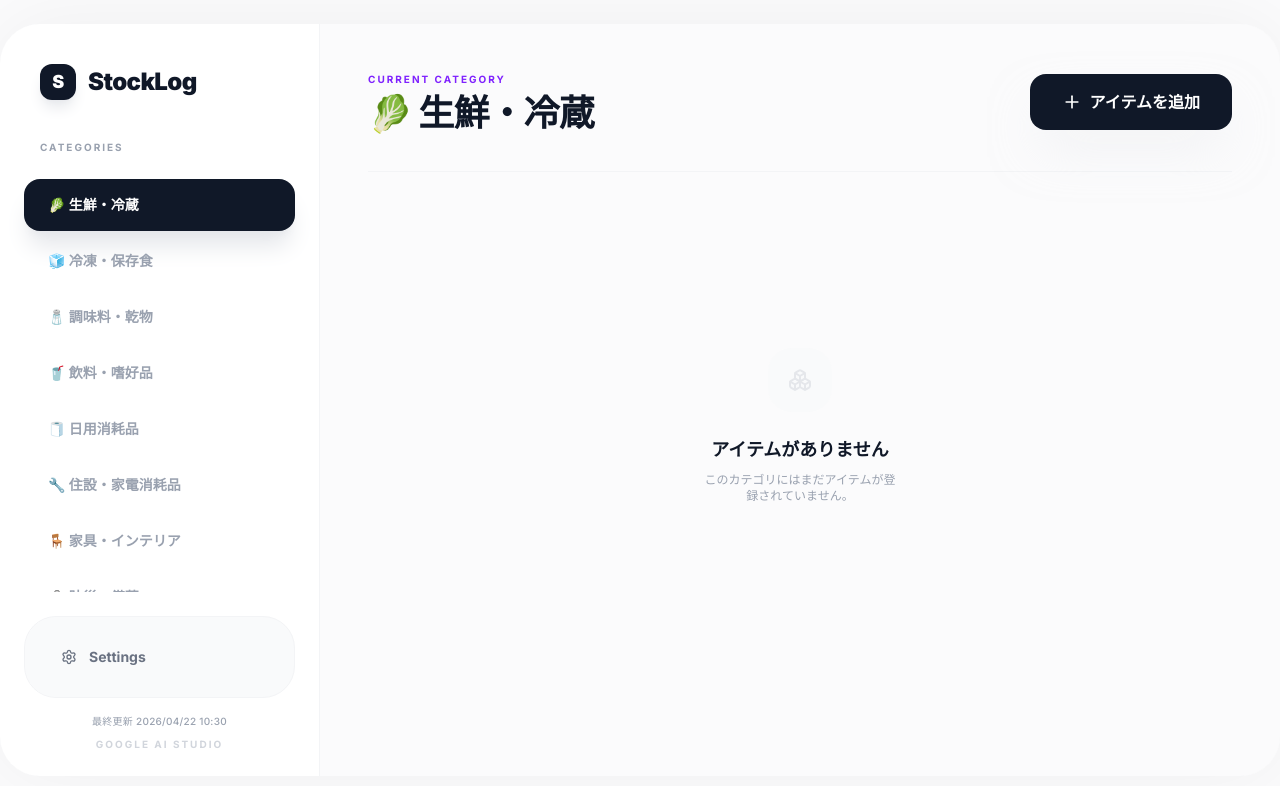
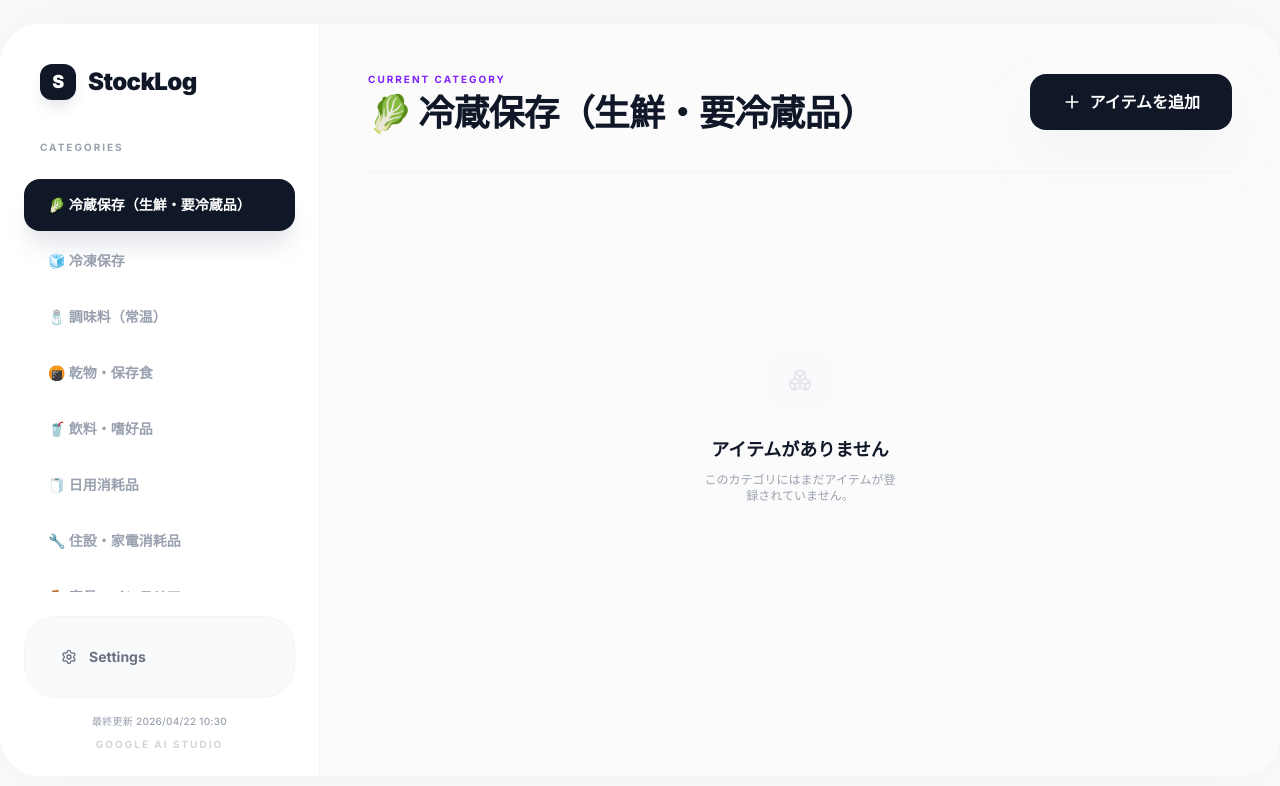
Before and after one commit to yanagi-jabee-28/StockLog, a React (Vite) app: page / in a window 1280 px wide. Shown: the top 786 px of the page. Built offline with nearby package versions, Linux system fonts and the light colour scheme.

Commit message:
feat: カテゴリ名を更新し、調味料カテゴリを追加

```diff
--- a/src/constants.ts
+++ b/src/constants.ts
@@ -3,6 +3,7 @@ import { ActivityType, Category } from './types';
 export const CATEGORY_IDS = {
   fresh: 'fresh',
   frozen: 'frozen',
+  seasoning: 'seasoning',
   pantry: 'pantry',
   beverage: 'beverage',
   daily: 'daily',
@@ -18,9 +19,10 @@ export const CATEGORY_IDS = {
 } as const;
 
 export const DEFAULT_CATEGORIES: Category[] = [
-  { id: CATEGORY_IDS.fresh, name: '🥬 生鮮・冷蔵' },
-  { id: CATEGORY_IDS.frozen, name: '🧊 冷凍・保存食' },
-  { id: CATEGORY_IDS.pantry, name: '🧂 調味料・乾物' },
+  { id: CATEGORY_IDS.fresh, name: '🥬 冷蔵保存（生鮮・要冷蔵品）' },
+  { id: CATEGORY_IDS.frozen, name: '🧊 冷凍保存' },
+  { id: CATEGORY_IDS.seasoning, name: '🧂 調味料（常温）' },
+  { id: CATEGORY_IDS.pantry, name: '🍘 乾物・保存食' },
   { id: CATEGORY_IDS.beverage, name: '🥤 飲料・嗜好品' },
   { id: CATEGORY_IDS.daily, name: '🧻 日用消耗品' },
   { id: CATEGORY_IDS.utility, name: '🔧 住設・家電消耗品' },
@@ -39,6 +41,7 @@ export const APP_LAST_UPDATED = '2026/04/22 10:30';
 export const EXPIRY_CATEGORY_IDS = [
   CATEGORY_IDS.fresh,
   CATEGORY_IDS.frozen,
+  CATEGORY_IDS.seasoning,
   CATEGORY_IDS.pantry,
   CATEGORY_IDS.beverage,
   CATEGORY_IDS.emergency,
```
Also changed, not shown: 1 other file (tests, documents, lock files or other folders).
